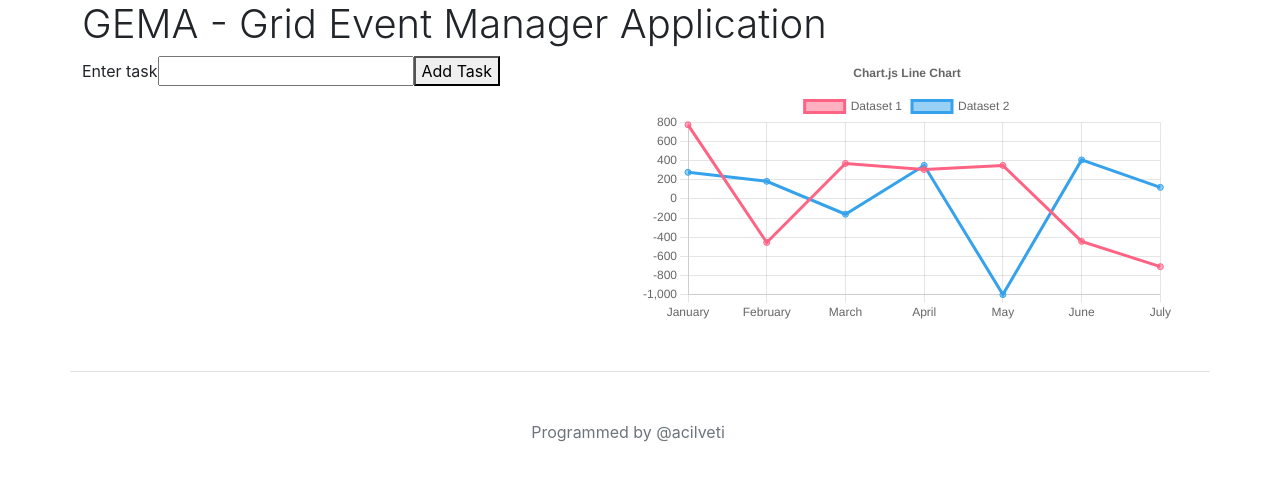
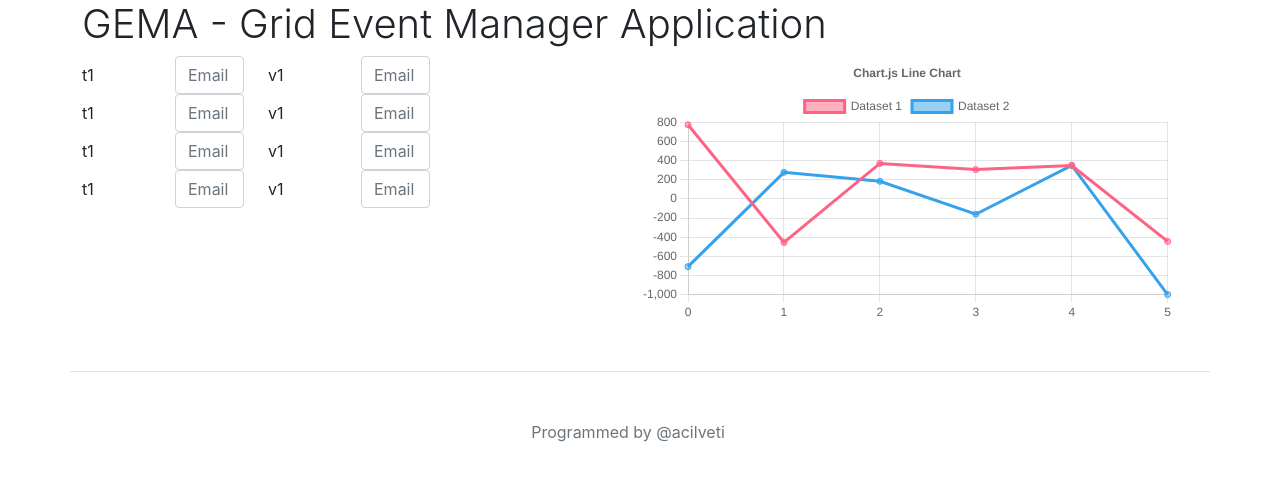
Before and after one commit to acilveti/grid-event-manager, a React (Create React App) app in the folder grid-event-manager/: page / in a window 1280 px wide. Shown: the top 480 px of the page. Built offline with nearby package versions, Linux system fonts and the light colour scheme.

Commit message:
reformated ProfilData form

```diff
--- a/grid-event-manager/src/EventChart.js
+++ b/grid-event-manager/src/EventChart.js
@@ -35,7 +35,7 @@ export const options = {
   },
 };
 
-const labels = ['January', 'February', 'March', 'April', 'May', 'June', 'July'];
+const labels = [0, 1, 2, 3, 4, 5];
 
 export const data = {
   labels,
--- a/grid-event-manager/src/ProfileData.js
+++ b/grid-event-manager/src/ProfileData.js
@@ -7,14 +7,51 @@ class ProfileData extends Component {
 
     render() {
         return (
-            <div className='row'>
-                <form>
-                    <label htmlFor="taskInput">Enter task</label>
-                    <input type="text" id="taskInput"/>
-                    <button type="submit">
-                        Add Task
-                    </button>
-                </form>
+            <div >
+                                <div class="form-group row">
+                    <label for="inputEmail3" class="col-sm-2 col-form-label">t1</label>
+                    <div class="col-sm-2">
+                        <input type="email" class="form-control" id="inputEmail3" placeholder="Email" />
+                    </div>
+                    <label for="inputEmail3" class="col-sm-2 col-form-label">v1</label>
+                    <div class="col-sm-2">
+                        <input type="email" class="form-control" id="inputEmail3" placeholder="Email" />
+                    </div>
+                </div>
+                <div class="form-group row">
+                    <label for="inputEmail3" class="col-sm-2 col-form-label">t1</label>
+                    <div class="col-sm-2">
+                        <input type="email" class="form-control" id="inputEmail3" placeholder="Email" />
+                    </div>
+                    <label for="inputEmail3" class="col-sm-2 col-form-label">v1</label>
+                    <div class="col-sm-2">
+                        <input type="email" class="form-control" id="inputEmail3" placeholder="Email" />
+                    </div>
+                </div>
+                <div class="form-group row">
+                    <label for="inputEmail3" class="col-sm-2 col-form-label">t1</label>
+                    <div class="col-sm-2">
+                        <input type="email" class="form-control" id="inputEmail3" placeholder="Email" />
+                    </div>
+                    <label for="inputEmail3" class="col-sm-2 col-form-label">v1</label>
+                    <div class="col-sm-2">
+                        <input type="email" class="form-control" id="inputEmail3" placeholder="Email" />
+                    </div>
+                </div>
+                <div class="form-group row">
+                    <label for="inputEmail3" class="col-sm-2 col-form-label">t1</label>
+                    <div class="col-sm-2">
+                        <input type="email" class="form-control" id="inputEmail3" placeholder="Email" />
+                    </div>
+                    <label for="inputEmail3" class="col-sm-2 col-form-label">v1</label>
+                    <div class="col-sm-2">
+                        <input type="email" class="form-control" id="inputEmail3" placeholder="Email" />
+                    </div>
+                </div>
+
+
+
+
             </div>
         );
     }
```
Also changed, not shown: grid-event-manager/Overview.js (added).
